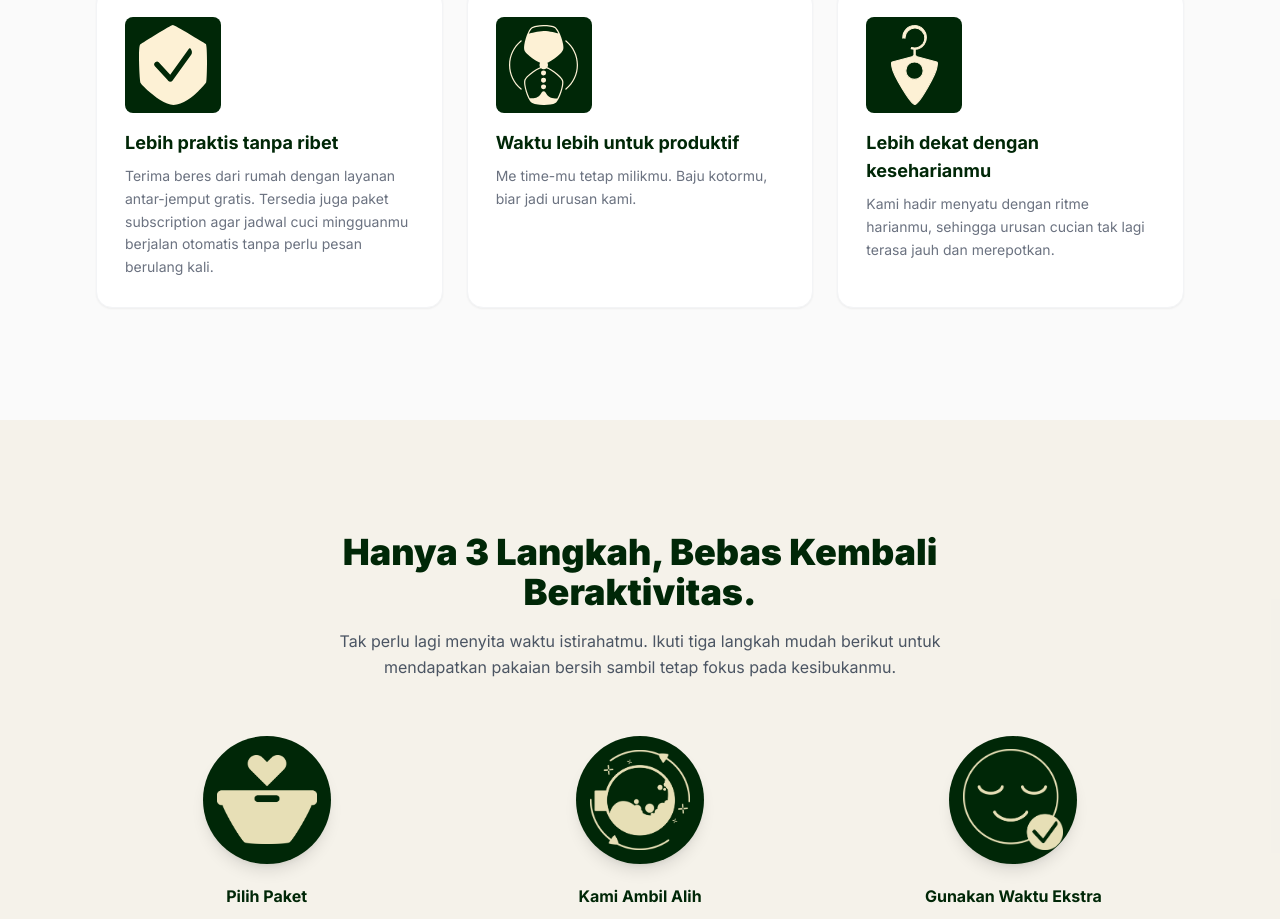
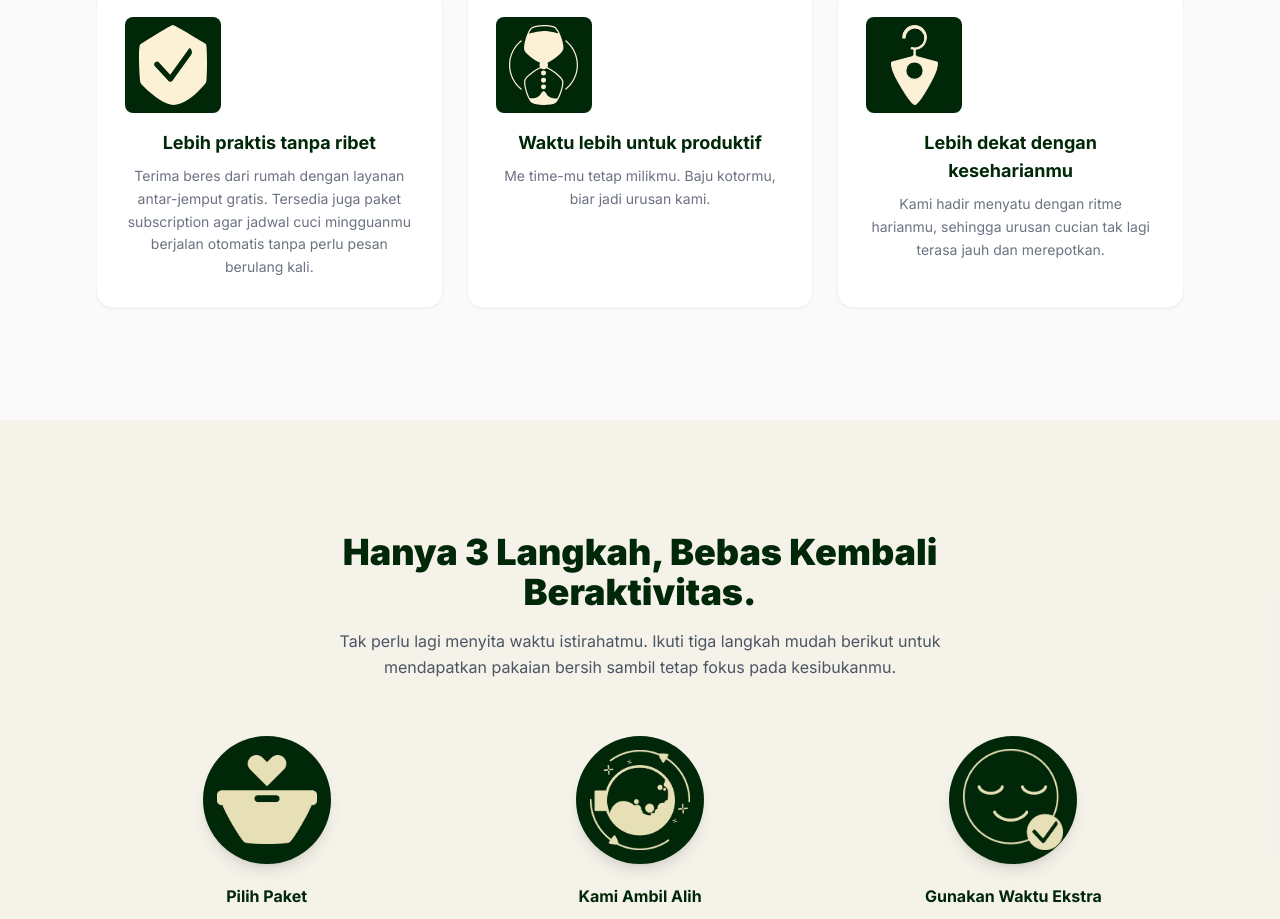
Before and after one commit to Offloadlaundry/Offloadlaundry-landing-page, a Next.js app: page / in a window 1280 px wide. Shown: the part 1180-2099 px from the top of the page. Built offline with nearby package versions, Linux system fonts and the light colour scheme.

Commit message:
Update ProblemSolution.tsx

```diff
--- a/components/sections/ProblemSolution.tsx
+++ b/components/sections/ProblemSolution.tsx
@@ -25,8 +25,13 @@ export default function ProblemSolution() {
                   className="w-20 h-20 object-contain"
                 />
               </div>
-              <h3 className="text-lg font-bold text-primary mb-2">{benefit.title}</h3>
-              <p className="text-gray-500 text-sm leading-relaxed">{benefit.description}</p>
+             <h3 className="text-lg font-bold text-primary mb-2 text-center">
+  {benefit.title}
+</h3>
+
+<p className="text-gray-500 text-sm leading-relaxed text-center">
+  {benefit.description}
+</p>
             </div>
           ))}
         </div>
```
